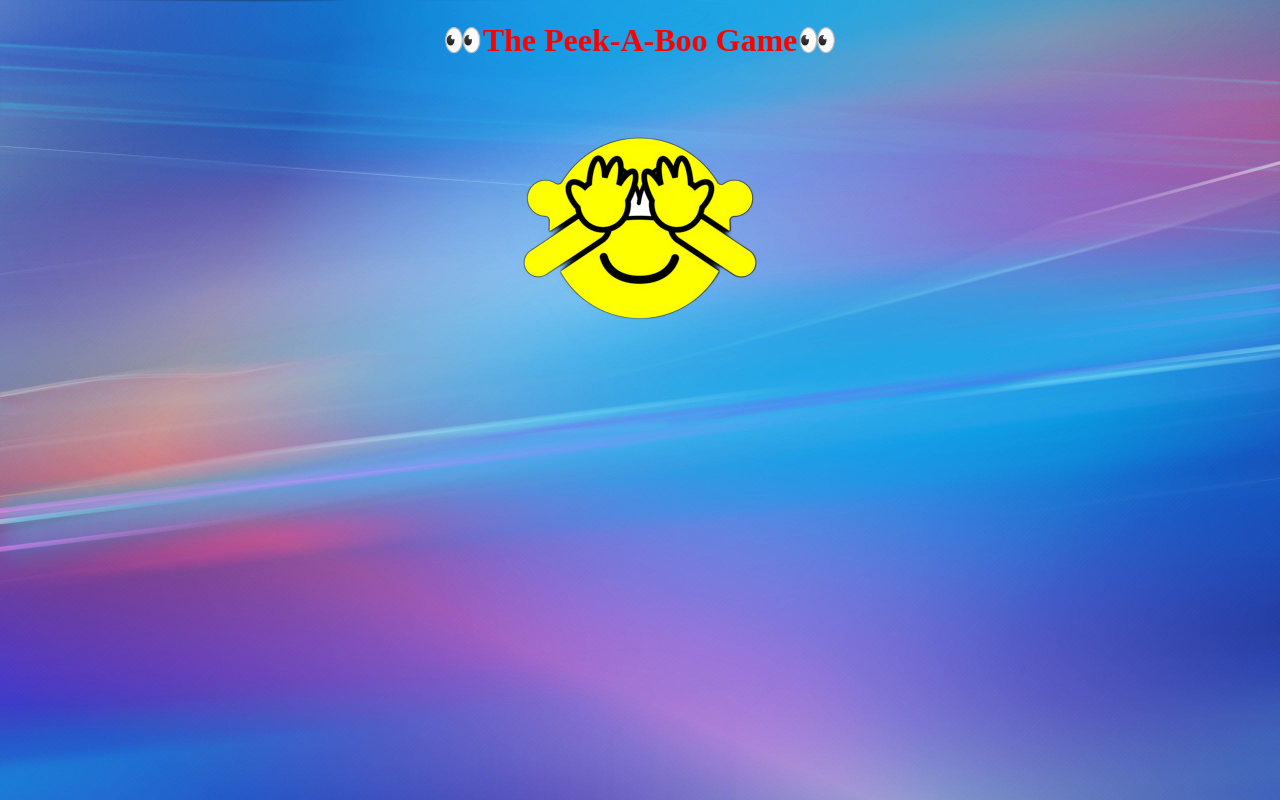
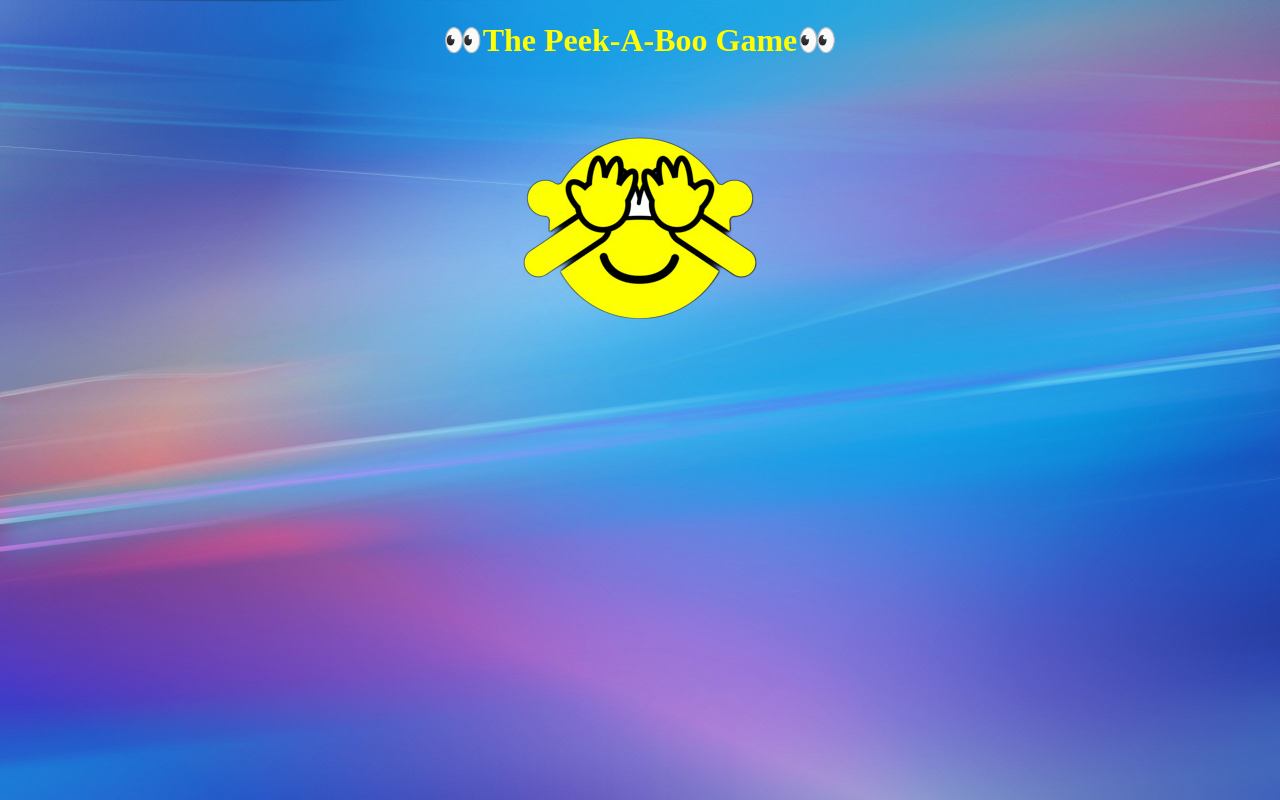
Before and after one commit to finnBuilder/peekaboo, a plain HTML site: page index.html in a window 1280 px wide. Drawn offline with Linux system fonts and the light colour scheme.

```diff
--- a/styles.css
+++ b/styles.css
@@ -3,6 +3,7 @@ body {
   background-repeat: no-repeat;
   background-size: cover;
   text-align: center;
+  height: 100%;
 }
 
 div {
@@ -14,7 +15,8 @@ div {
 }
 
 h1 {
-  color: red;
+  color: yellow;
+  font-weight: 900;
 }
 
 button {
```
